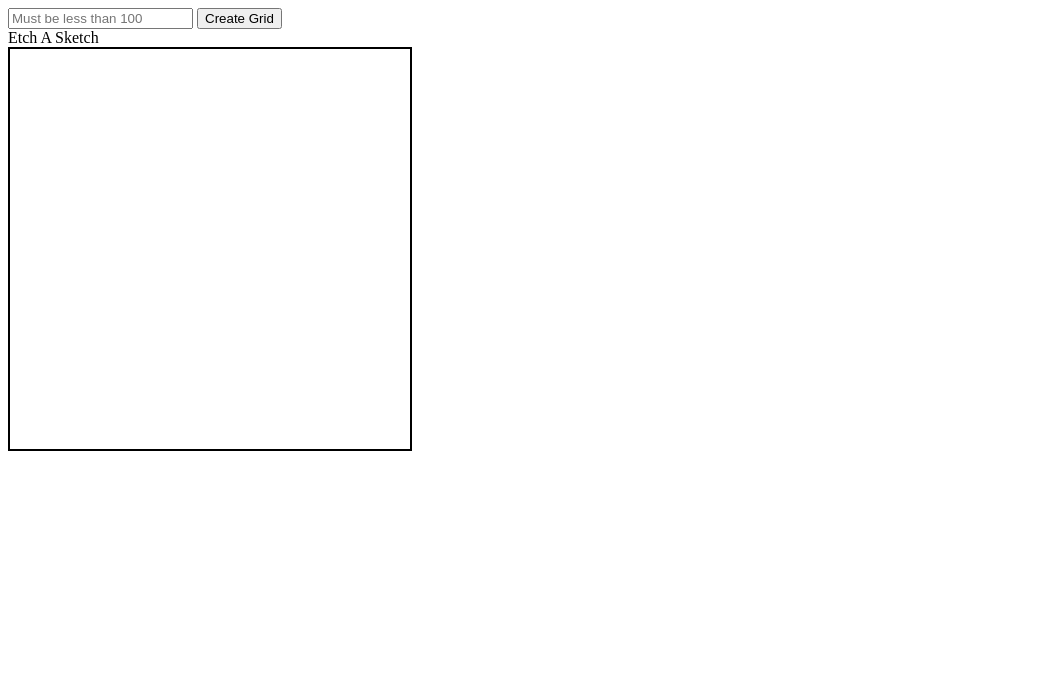
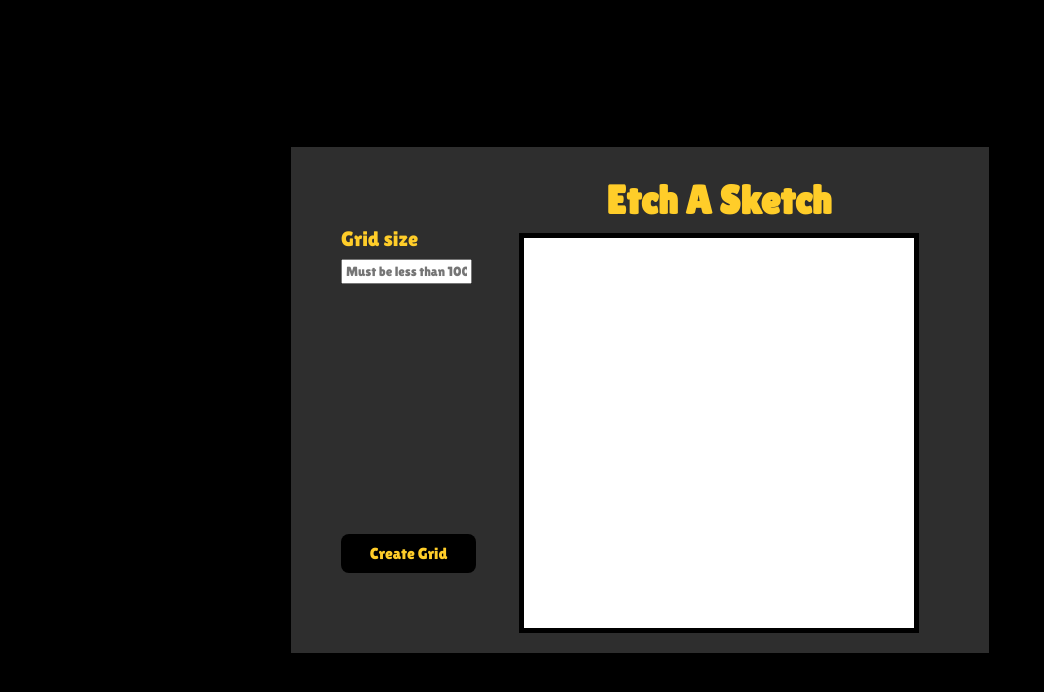
Before and after one commit to Infamous003/Etch-A-Sketch, a plain HTML site: page index.html in a window 1280 px wide. Shown: the whole page, without its empty margins (0-1044 px from the left). Drawn offline with Linux system fonts and the light colour scheme.

Commit message:
Add styles. Changed layout, looks great!

```diff
--- a/index.html
+++ b/index.html
@@ -9,15 +9,18 @@
   <body>
 
     <div class="main">
-      <div class="left div">
-        <input type="text" placeholder="Must be less than 100">
-        <button onclick="drawGrid();">
+      <div class="left-div">
+        <div class="grid-size-div">
+          <p>Grid size</p>
+          <input type="text" placeholder="Must be less than 100">
+        </div>
+        <button>
           Create Grid
         </button>
       </div>
 
       <div class="right-div">
-        <div>Etch A Sketch</div>
+        <div class="heading">Etch A Sketch</div>
         <div class="grid-container"></div>
       </div>
     </div>
--- a/script.js
+++ b/script.js
@@ -3,7 +3,9 @@ let inputElement = document.querySelector('input');
 let gridArray = [];
 const buttonElement = document.querySelector('button');
 
-buttonElement.addEventListener('click', drawGrid());
+buttonElement.addEventListener('click', () => {
+  drawGrid();
+});
 inputElement.addEventListener('keydown', (event) => {
   if(event.key === 'Enter'){
     drawGrid();
@@ -18,7 +20,6 @@ function getGridSizeFromUser() {
 function setGridContainerStyles(size) {
   gridContainerElement.style.cssText = `
   display:grid;
-  border:2px solid black;
   width: 400px;
   height: 400px;
   grid-template-columns: repeat(${size}, 1fr);
--- a/styles.css
+++ b/styles.css
@@ -0,0 +1,87 @@
+@import url('https://fonts.googleapis.com/css2?family=Lilita+One&display=swap');
+
+* {
+  margin: 0;
+  padding: 0;
+  box-sizing: border-box;
+  font-family: 'Lilita One';
+}
+
+body {
+  display: flex;
+  justify-content: center;
+  align-items: center;
+  width: 100vw;
+  height: 100vh;
+  background-color: black;
+}
+
+.main {
+  padding: 20px 40px;
+  width: fit-content;
+  display: flex;
+  background-color: rgb(46, 46, 46);
+  height: fit-content;
+}
+
+p{
+  display: inline-block;
+  font-size: 1.3rem;
+  color: #FFCD29;
+}
+
+.left-div {
+  display: flex;
+  flex-direction: column;
+  row-gap: 10px;
+  justify-content: space-between;
+  align-items: stretch;
+  padding: 60px 10px;
+}
+
+.grid-size-div {
+  display: flex;
+  flex-direction: column;
+  justify-content: start;
+  row-gap: 8px;
+}
+
+input {
+  padding: 3px;
+  width: 95%;
+}
+
+button {
+  font-size: 1rem;
+  padding: 10px 10px;
+  width: 98%;
+  color: #FFCD29;
+  background-color: rgb(0, 0, 0);
+  border: none;
+  border-radius: 8px;
+  cursor: pointer;
+}
+
+button:hover {
+  background-color: rgb(30, 30, 30);
+}
+
+.right-div {
+  padding: 0px 30px;
+}
+
+.right-div > .heading {
+  text-align: center;
+  font-size: 2.5rem;
+  font-weight: bold;
+  font-family: 'Lilita One';
+  padding: 10px 10px;
+  color: #FFCD29;
+}
+
+.grid-container {
+  background-color: white;
+  width: 400px;
+  height: 400px;
+  border:5px solid rgb(0, 0, 0);
+}
```
